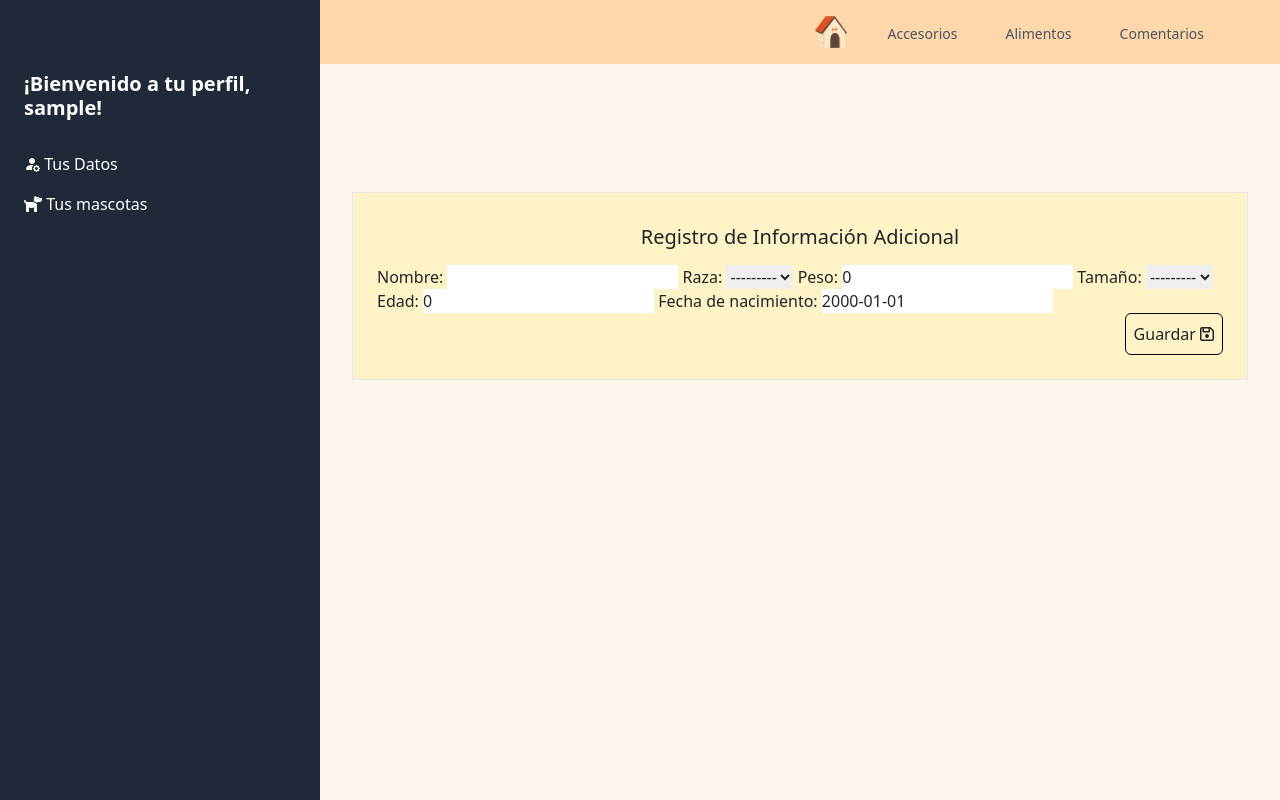
After one commit to KeynerSjzxx/Traviesos, a Django app: page /citas/datos_mascotas.html in a window 1280 px wide. The commit adds this page. Run offline with Django 4.2, Linux system fonts and the light colour scheme; the visitor is signed in with stand-in values (Sample User, id 1); data that the repository does not hold is empty; some libraries are stand-ins or nearby versions.

Commit message:
se agrega import-export,agregar mascota formulario

```diff
--- a/Traviesos/Traviesos/urls.py
+++ b/Traviesos/Traviesos/urls.py
@@ -21,4 +21,7 @@ urlpatterns = [
     path('registro/', views.registro, name='registro'),
     path('perfil', views.perfil, name='perfil'),
     path('datos', views.registro_informacion_adicional, name='datos'),
+    path('citas/mascotas.html', citas_views.agregar_mascota, name='mascota'),
+    path('citas/datos_mascotas.html', citas_views.datos_mascota, name='datos_mascota'),
+
 ]
--- a/Traviesos/gestion_citas/citas_views.py
+++ b/Traviesos/gestion_citas/citas_views.py
@@ -1,6 +1,6 @@
-from django.shortcuts import render
+from django.shortcuts import render, redirect
 from django.contrib import messages
-from .forms import FormAgendarCita
+from .forms import FormAgendarCita, informacion_mascota
 from django.contrib.auth.decorators import login_required
 
 @login_required
@@ -22,3 +22,21 @@ def formulario_agendar(request):
 
     context = {'form': form}
     return render(request, 'citas/citas.html', context)
+
+@login_required
+def datos_mascota(request):
+    if request.method == 'POST':
+        formulario = informacion_mascota(request.POST)
+        if formulario.is_valid():
+            informacion_mascotas = formulario.save(commit=False)
+            informacion_mascotas.user = request.user
+            informacion_mascotas.save()
+            messages.success(request, 'Tu información adicional se ha guardado correctamente.')
+            return redirect('mascota')
+
+    else:
+        formulario = informacion_mascota()
+    return render(request, 'citas/datos_mascotas.html', {'formulario': formulario})
+
+def agregar_mascota(request):
+    return render(request, 'citas/mascota.html')
--- a/Traviesos/gestion_citas/forms.py
+++ b/Traviesos/gestion_citas/forms.py
@@ -1,5 +1,5 @@
 from django import forms
-from .models import AgendarCita, Mascota
+from .models import AgendarCita, Mascota, Tamaño, Raza
 
 class FormAgendarCita(forms.ModelForm):
     class Meta:
@@ -12,3 +12,8 @@ class FormAgendarCita(forms.ModelForm):
         to_field_name='nombre',
         widget=forms.Select(attrs={'class': 'form-select'}),
     )
+
+class informacion_mascota(forms.ModelForm):
+        class Meta:
+            model = Mascota
+            fields = ['nombre','raza','peso','Tamaño','edad','fecha_nacimiento']
--- /dev/null
+++ b/Traviesos/templates/citas/datos_mascotas.html
@@ -0,0 +1,76 @@
+{% load static %}
+<!DOCTYPE html>
+<html lang="en">
+<head>
+    <meta charset="UTF-8">
+    <meta http-equiv="X-UA-Compatible" content="IE=edge">
+    <meta name="viewport" content="width=device-width, initial-scale=1.0">
+    <link href="https://cdn.jsdelivr.net/npm/bootstrap@5.3.0/dist/css/bootstrap.min.css" rel="stylesheet" integrity="sha384-9ndCyUaIbzAi2FUVXJi0CjmCapSmO7SnpJef0486qhLnuZ2cdeRhO02iuK6FUUVM" crossorigin="anonymous">
+    <script src="https://cdn.jsdelivr.net/npm/bootstrap@5.3.0/dist/js/bootstrap.bundle.min.js" integrity="sha384-geWF76RCwLtnZ8qwWowPQNguL3RmwHVBC9FhGdlKrxdiJJigb/j/68SIy3Te4Bkz" crossorigin="anonymous"></script>
+    <link rel="stylesheet" href="https://cdn.jsdelivr.net/npm/bootstrap-icons@1.10.5/font/bootstrap-icons.css">
+    <script src="https://kit.fontawesome.com/7d08ee079d.js" crossorigin="anonymous"></script>
+    <script src="https://cdn.tailwindcss.com"></script>
+    <script src="//code.tidio.co/kczpks5iafw7sips7x6vfgjynam1qzs0.js" async></script>
+    <link rel="stylesheet" href="{% static 'css/style3.css' %}">
+    <link rel="website icon" href="{% static 'image/image_home/home.png' %}">
+    <title>Mascotas</title>
+    </head>
+    <header>
+      <nav class="bg-orange-200 container-fluid">
+        <div class="max-w-7xl mx-auto px-4 sm:px-6 lg:px-8">
+          <div class="flex items-center justify-between h-16">
+            <div class="flex items-center space-x-2">
+            </div>
+            <div class="flex items-center">
+              <a href="{% url 'index' %}"><img class="h-8 w-8" src="{% static 'image/image_home/home.png'%}" alt="Logo"></a>
+              <div class="hidden md:block">
+                <ul class="flex space-x-4 font-bold fs-5 px-4 sm:">
+                  <li><a href="{% url 'index' %}"
+                      class="text-gray-600 hover:bg-orange-300 hover:text-gray-600 px-3 py-2 rounded-md text-sm font-medium">Accesorios</a>
+                  </li>
+                  <li><a href="{% url 'index' %}"
+                      class="text-gray-600 hover:bg-orange-300 hover:text-gray-600 px-3 py-2 rounded-md text-sm font-medium">Alimentos</a>
+                  </li>
+                  <li><a href="{% url 'index' %}"
+                      class="text-gray-600 hover:bg-orange-300 hover:text-gray-600 px-3 py-2 rounded-md text-sm font-medium">Comentarios</a>
+                  </li>
+                </ul>
+              </div>
+            </div>
+          </div>
+        </div>
+      </nav>
+    </header>
+    <body class="bg-orange-50">
+      <main class="content p-8 ">
+        <div class="flex">
+            <aside class="sidebar bg-gray-800 text-white h-screen fixed top-0 left-0 overflow-y-auto">
+                <div class="p-4"><br><br>
+                    <h1 class="fs-5 font-semibold">¡Bienvenido a tu perfil, {{ user.username }}!</h1>
+                    <ul class="mt-4">
+                        <li class="py-2 hover:bg-gray-700"> <a href="{% url 'perfil' %}"><i class="bi bi-person-fill-gear"></i> Tus Datos</a></li>
+                        <li class="py-2 hover:bg-gray-700"> <a href="#"><i class="fa-solid fa-dog"></i>  Tus mascotas</a></li>
+                    </ul>
+                </div>
+            </aside>
+
+              <div class="flex justify-center mt-24">
+                  <form class="bg-amber-100 border-1 p-4" method="post">
+                      <h1 class="mb-2 fs-5 text-center p-2">Registro de Información Adicional</h1>
+                      {% csrf_token %}
+                      {{ formulario.nombre.label_tag }} {{ formulario.nombre }}
+                      {{ formulario.raza.label_tag }} {{ formulario.raza }}
+                      {{ formulario.peso.label_tag }} {{ formulario.peso }}
+                      {{ formulario.Tamaño.label_tag }} {{ formulario.Tamaño }}
+                      {{ formulario.edad.label_tag }} {{ formulario.edad }}
+                      {{ formulario.fecha_nacimiento.label_tag }} {{ formulario.fecha_nacimiento }}
+                      <div class="text-end">
+                          <button class="p-2 border-1 border-black rounded-md hover:bg-white hover:text-gray-400" type="submit">Guardar <i class="fa-regular fa-floppy-disk"></i></button>
+                      </div>
+                  </form>
+
+              </div>
+          </body>
+        </main>
+    </body>
+    </html>
--- a/Traviesos/templates/login/perfil.html
+++ b/Traviesos/templates/login/perfil.html
@@ -22,7 +22,7 @@
                     <h1 class="fs-5 font-semibold">¡Bienvenido a tu perfil, {{ user.username }}!</h1>
                     <ul class="mt-4">
                         <li class="py-2 hover:bg-gray-700"><a href="#datos"><i class="bi bi-person-fill-gear"></i> Tus Datos</a></li>
-                        <li class="py-2 hover:bg-gray-700"><a href="#"><i class="fa-solid fa-dog"></i>  Tus mascotas</a></li>
+                        <li class="py-2 hover:bg-gray-700"><a href="citas/mascotas.html"><i class="fa-solid fa-dog"></i>  Tus mascotas</a></li>
                     </ul>
                 </div>
             </aside>
@@ -47,6 +47,9 @@
             <p>Todavía no has guardado tus datos.</p>
         {% endif %}
         </section>
+        <section id="">
+
+        </section>
     </main>
         </div>
     </body>
```
Also changed, not shown: Traviesos/gestion_citas/admin.py (+8 -2 lines), Traviesos/templates/citas/citas.html (+2 -11 lines), Traviesos/templates/citas/mascota.html (added, +65 -0 lines).
